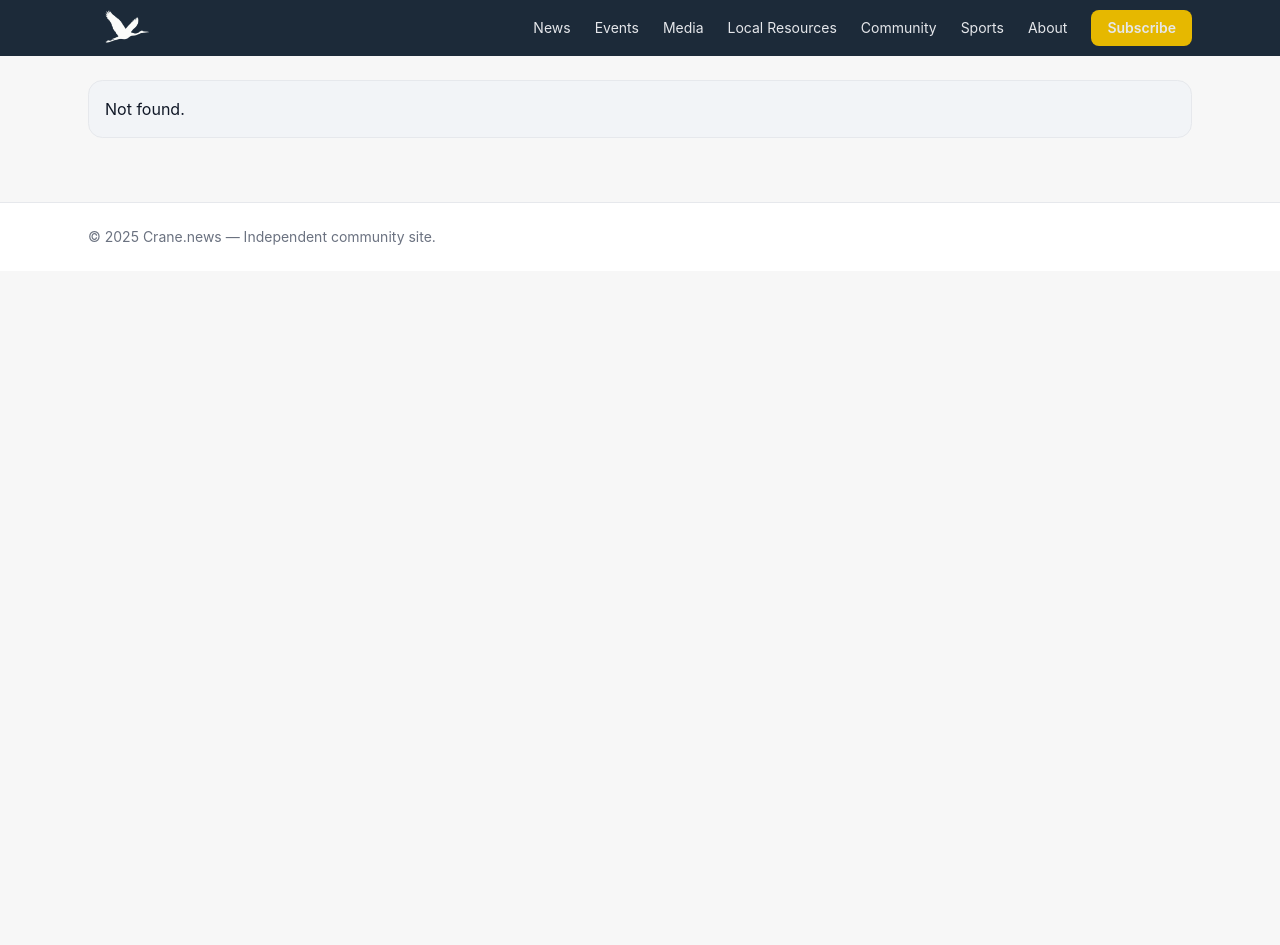
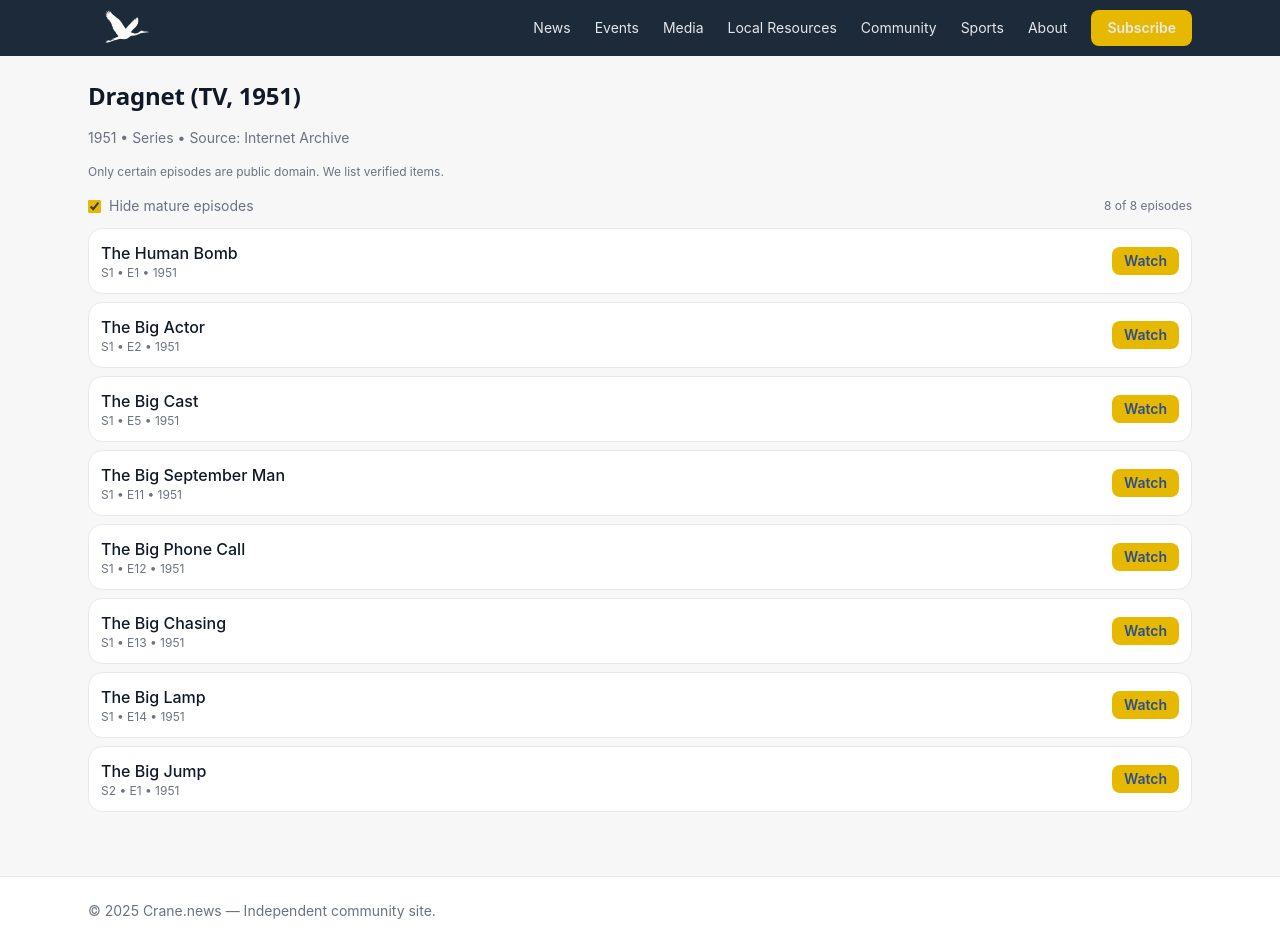
Before and after one commit to WarmMilkCodes/crane-news, a Next.js app: page /media/series/dragnet-1951 in a window 1280 px wide. Before the commit this address had no page. Before the commit the page ends 800 px from the top, so only its background shows below. Built offline with nearby package versions, Linux system fonts and the light colour scheme.

Commit message:
add several Dragnet episodes

```diff
--- a/src/data/media.ts
+++ b/src/data/media.ts
@@ -159,5 +159,65 @@ export const media: MediaItem[] = [
             notes: "The Clampetts get a big surprise when they go out to meet their new neighbors in Beverly Hills, not realizing that it's Halloween."
         }
     ]
+  },
+  {
+    id: "dragnet-1951",
+    title: "Dragnet (TV, 1951)",
+    year: 1951,
+    kind: "Series",
+    source: "Internet Archive",
+    poster: "/dragnet.jpg",
+    notes: "Only certain episodes are public domain. We list verified items.",
+    episodes: [
+        {
+            id: "s01e01",
+            title: "The Human Bomb",
+            season: 1, episode: 1, year: 1951,
+            url: "https://archive.org/download/Dragnet1951/Dragnet/Season%201/Dragnet%20%281951%29%20-%20S01E01%20-%20The%20Human%20Bomb.mp4"
+        },
+        {
+            id: "s01e02",
+            title: "The Big Actor",
+            season: 1, episode: 2, year: 1951,
+            url: "https://archive.org/download/Dragnet1951/Dragnet/Season%201/Dragnet%20%281951%29%20-%20S01E02%20-%20The%20Big%20Actor.mp4"
+        },
+        {
+            id: "s01e05",
+            title: "The Big Cast",
+            season: 1, episode: 5, year: 1951,
+            url: "https://archive.org/download/Dragnet1951/Dragnet/Season%201/Dragnet%20%281951%29%20-%20S01E05%20-%20The%20Big%20Cast.mp4"
+        },
+        {
+            id: "s01e11",
+            title: "The Big September Man",
+            season: 1, episode: 11, year: 1951,
+            url: "https://archive.org/download/Dragnet1951/Dragnet/Season%201/Dragnet%20%281951%29%20-%20S01E11%20-%20The%20Big%20September%20Man.mp4"
+        },
+        {
+            id: "s01e12",
+            title: "The Big Phone Call",
+            season: 1, episode: 12, year: 1951,
+            url: "https://archive.org/download/Dragnet1951/Dragnet/Season%201/Dragnet%20%281951%29%20-%20S01E12%20-%20The%20Big%20Phone%20Call.mp4"
+        },
+        {
+            id: "s01e13",
+            title: "The Big Chasing",
+            season: 1, episode: 13, year: 1951,
+            url: "https://archive.org/download/Dragnet1951/Dragnet/Season%201/Dragnet%20%281951%29%20-%20S01E13%20-%20The%20Big%20Chasing.mp4"
+        },
+        {
+            id: "s01e14",
+            title: "The Big Lamp",
+            season: 1, episode: 14, year: 1951,
+            url: "https://archive.org/download/Dragnet1951/Dragnet/Season%201/Dragnet%20%281951%29%20-%20S01E14%20-%20The%20Big%20Lamp.mp4"
+        },
+        {
+            id: "s02e01",
+            title: "The Big Jump",
+            season: 2, episode: 1, year: 1951,
+            url: "https://archive.org/download/Dragnet1951/Dragnet/Season%202/Dragnet%20%281951%29%20-%20S02E01%20-%20The%20Big%20Jump.mp4"
+        }
+    ]
   }
+
 ];
```
Also changed, not shown: public/dragnet.jpg (added).
